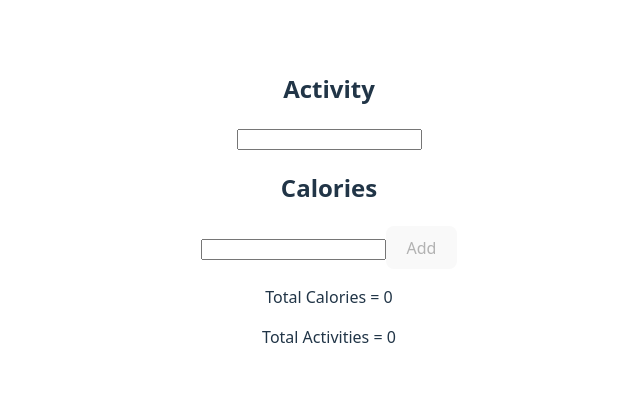
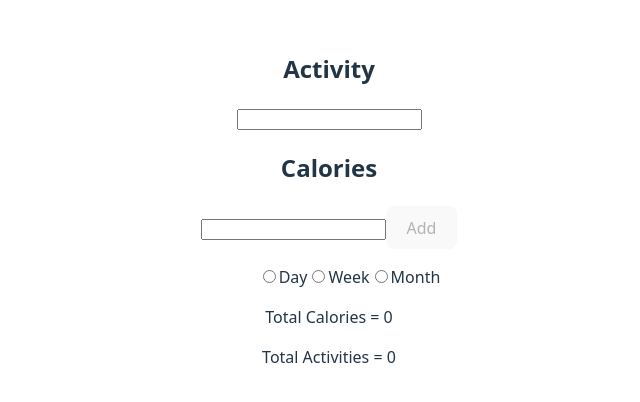
Before and after one commit to ReshmaMasoodha/react-fitness-tracker, a React (Vite) app: page / in a window 1280 px wide. Shown: the part 192-594 px from the top of the page, without its empty margins (311-951 px from the left). Built offline with nearby package versions, Linux system fonts and the light colour scheme.

Commit message:
feat: filter activities by date range with derived totals

```diff
--- a/src/ActivityForm.jsx
+++ b/src/ActivityForm.jsx
@@ -31,6 +31,7 @@ export const ActivityForm = (props) => {
       id: i,
       Activity: activity,
       calories: Number(calories),
+      date: new Date(),
     }
       setActivity('');
       setCalories('');
--- a/src/ActivityItem.jsx
+++ b/src/ActivityItem.jsx
@@ -13,11 +13,11 @@ export const ActivityItem = ({activity,onDelete, onEdit, editId, updateActivityI
   const  checkInputFields = Number(edCal)<=0||!edAct.trim();
   return(
     <>
-      {editId ==activity.id && <li><input type="text" value={edAct} onChange={e=> setEdAct(e.target.value)}placeholder={activity.Activity}></input>
+      {
+      editId ==activity.id ? <li><input type="text" value={edAct} onChange={e=> setEdAct(e.target.value)}placeholder={activity.Activity}></input>
         <input type="number" value={edCal} onChange={e=>setEdCal(e.target.value)} placeholder={activity.calories}/><button disabled = {checkInputFields} onClick ={handleSave}> Save </button>
         </li>
-      }
-      {editId != activity.id &&
+       :
        <li>{activity.Activity} - {activity.calories}
        <button onClick={() => onDelete(activity.id)}>X </button>
       <button onClick={() => onEdit(activity.id)}> ✏ </button></li>
--- a/src/ActivityList.jsx
+++ b/src/ActivityList.jsx
@@ -1,20 +1,89 @@
 import {ActivityItem} from './ActivityItem'
-
+import { useState} from 'react'
 export const ActivityList = ({activities, onDeleteActivity, onEditActivity, editId, updateAct}) => {
+  const [DateFilter,setDateFilter] = useState('');
+  var totalcalories=0;
+  const handleChange = (event) => {
+    setDateFilter(event.target.value);
+  }
+  const filteredActivites = activities.filter(act=> {
+    if(DateFilter=="day"){
+      const date=new Date(act.date);
+    const date1 = new Date();
+    if (date.getFullYear()==date1.getFullYear()&&date.getMonth()==date1.getMonth()){
+      if(date.getDate()==date1.getDate()){
+        return true
+      }
+      else{
+        return false
+      }
+    }
+    else{
+      return false
+    }
+    }
+    else if (DateFilter=="week"){
+      const date=new Date(act.date);
+    const date1 = new Date();
+    if (date.getFullYear()==date1.getFullYear()&&date.getMonth()==date1.getMonth()){
+      if(date.getDate()>=(date1.getDate()-7)){
+        return true;
+      }
+      else{
+        return false;
+      }
+    }
+    else{
+      return false;
+    }
+    }
+    else if(DateFilter=="month"){
+      const date=new Date(act.date);
+    const date1 = new Date();
+    if (date.getFullYear()==date1.getFullYear()&&date.getMonth()==date1.getMonth()){
+      return true;
+    }
+    else{
+      return false;
+    }
+    }
+    else{
+      return true;
+    }
+  });
+  totalcalories  = filteredActivites.reduce((accumlator,currtenItem)=>{
+          return accumlator+currtenItem.calories;
+        },0);
   return(
+    <div>
  <ul>
-      {
-        activities.map(activity=>(
+      <lable>
+        <input type="radio"
+        value="day"
+        checked={DateFilter=="day"}
+        onChange = {handleChange}/>Day
+        <input type="radio"
+        value="week"
+        checked={DateFilter=="week"}
+        onChange = {handleChange}/>Week
+        <input type="radio"
+        value = "month"
+        checked={DateFilter=="month"}
+        onChange={handleChange}/>Month
+      </lable>
+        { filteredActivites ?
+        filteredActivites.map(activity=>(
         <ActivityItem key= {activity.id}
           activity = {activity}
           onEdit = {onEditActivity}
           editId = {editId}
           onDelete = {onDeleteActivity}
           updateActivityItem = {updateAct}
-        />
-        )
-        )
+        />)) : <p>No Activities Entered</p>
       }
     </ul>
+    <p>Total Calories = {totalcalories}</p>
+      <p>Total Activities = {filteredActivites.length}</p>
+    </div>
   )
 }
--- a/src/App.jsx
+++ b/src/App.jsx
@@ -16,7 +16,6 @@ function App() {
     }
   });
   const [editId,setEditId] = useState('');
-  var totalcalories=0;
   const addActivity = (ListItem) => {
     setActivities(prevActivities => [...prevActivities,ListItem]);
   }
@@ -40,9 +39,6 @@ function App() {
     setActivities(act1);
     setEditId('');
   }
-  totalcalories  = activities.reduce((accumlator,currtenItem)=>{
-          return accumlator+currtenItem.calories;
-        },0);
   useEffect(()=> {
       localStorage.setItem('storedData',JSON.stringify(activities));
   },[activities]);
@@ -51,8 +47,6 @@ function App() {
     <div>
       <ActivityForm onAddActivity = {addActivity} />
       <ActivityList activities = {activities} onDeleteActivity = {onDelete} onEditActivity = {onEdit} editId={editId} updateAct ={updateActivityItem}/>
-      <p>Total Calories = {totalcalories}</p>
-      <p>Total Activities = {activities.length}</p>
     </div>
   )
 }
```
